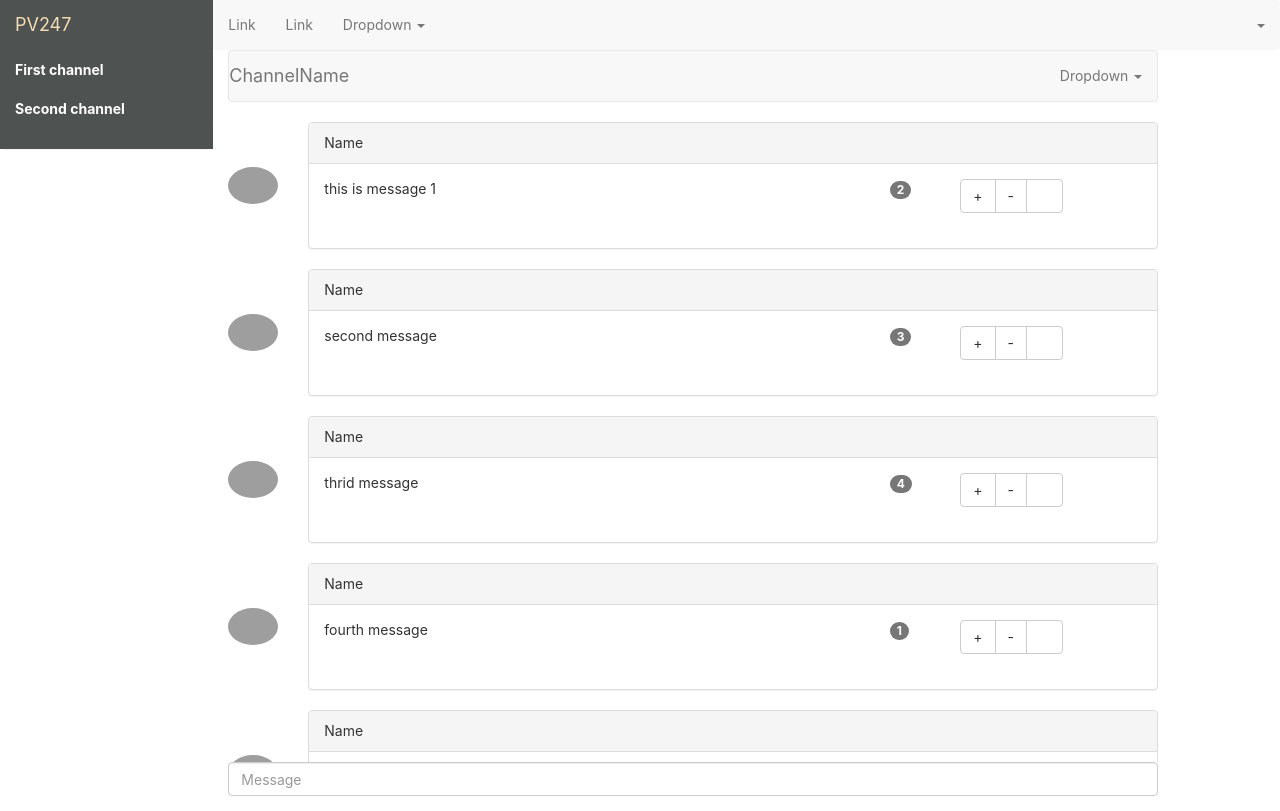
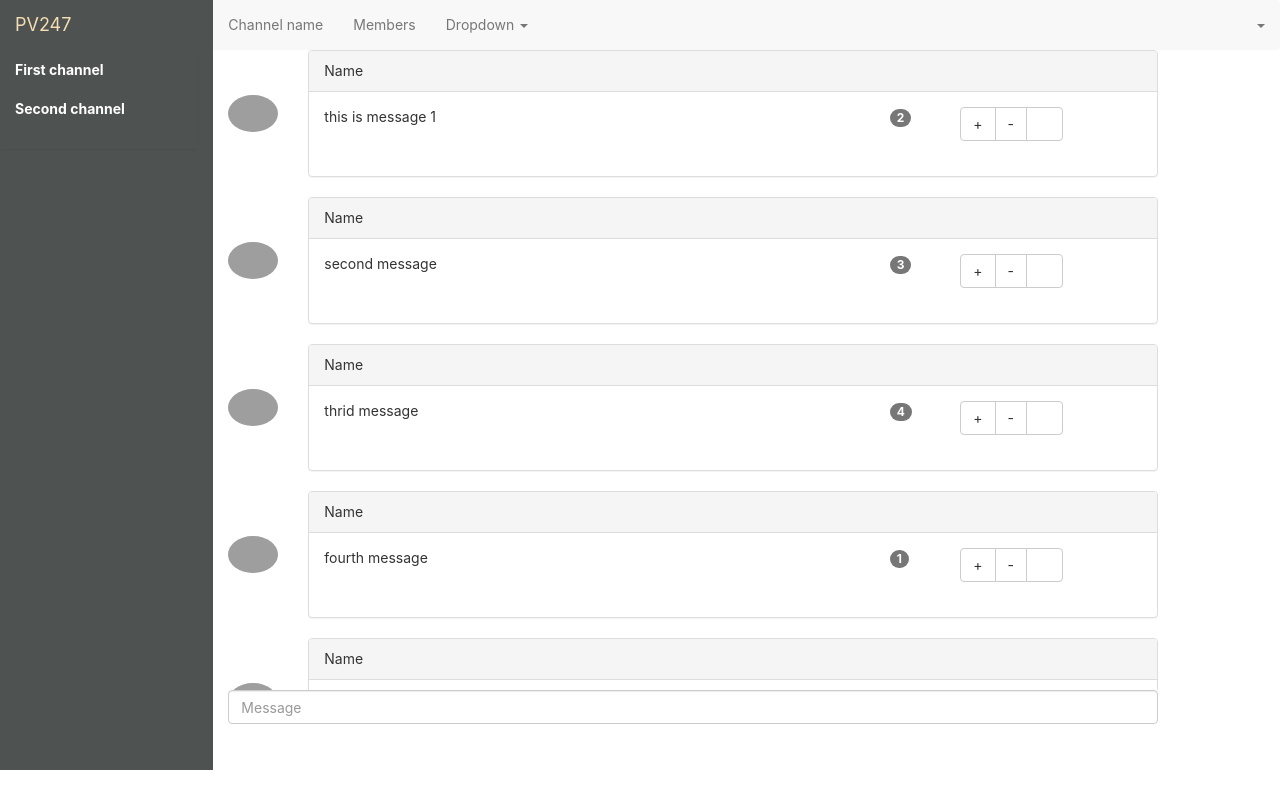
Before and after one commit to adamkral12/PV247, a React (Create React App) app: page / in a window 1280 px wide. Built offline with nearby package versions, Linux system fonts and the light colour scheme; grey boxes are pictures that could not be loaded; the HTML template or start-up script is replaced by a standard one; a web font is replaced by a local one.

Commit message:
remove channel navbar

```diff
--- a/src/Channels/ChannelWrapper.css
+++ b/src/Channels/ChannelWrapper.css
@@ -1,7 +1,7 @@
 .channel-wrapper {
     padding-left: 0;
-    padding-right: 3px;
     background-color: #4e5250;
+    height: 90vh;
 }
 
 .dark-back, .panel-default > .dark-back {
--- a/src/Screen/Body/ChannelNavbar.js
+++ /dev/null
@@ -1,27 +0,0 @@
-import React, { Component } from 'react';
-import {MenuItem, Nav, Navbar, NavDropdown} from "react-bootstrap";
-
-export default class ChannelNavbar extends Component {
-    render() {
-        return (
-                <Navbar collapseOnSelect fluid>
-                    <Navbar.Header>
-                        <Navbar.Brand>
-                            <a href="#brand">ChannelName</a>
-                        </Navbar.Brand>
-                        <Navbar.Toggle/>
-                    </Navbar.Header>
-                    <Navbar.Collapse>
-                        <Nav pullRight>
-                            <NavDropdown eventKey={1} title="Dropdown" id="basic-nav-dropdown"
-                            >
-                                <MenuItem eventKey={1.1}>Change name</MenuItem>
-                                <MenuItem eventKey={1.2}>Invite member</MenuItem>
-                                <MenuItem divider/>
-                                <MenuItem eventKey={1.3}>Delete</MenuItem>
-                            </NavDropdown>
-                        </Nav>
-                    </Navbar.Collapse>
-                </Navbar>);
-    }
-}
--- a/src/Screen/Body/MessageBoard.js
+++ b/src/Screen/Body/MessageBoard.js
@@ -1,7 +1,6 @@
 import React, { Component } from 'react';
 import Post from "./Post";
 import MessageForm from "./MessageForm";
-import ChannelNavbar from "./ChannelNavbar";
 import PropTypes from 'prop-types';
 import './MessageBoard.css';
 
@@ -9,7 +8,6 @@ export default class MessageBoard extends Component {
     render() {
         return (
             <div>
-                <ChannelNavbar/>
                 <div className="postWrapper">
                     {this.props.messages.map((message) => {
                         return <Post
--- a/src/Screen/Header/HeaderWrapper.js
+++ b/src/Screen/Header/HeaderWrapper.js
@@ -17,10 +17,10 @@ export default class HeaderWrapper extends Component {
                 <Navbar.Collapse>
                 <Nav>
                     <NavItem eventKey={1} href="#">
-                        Link
+                        Channel name
                     </NavItem>
                     <NavItem eventKey={2} href="#">
-                        Link
+                        Members
                     </NavItem>
                     <NavDropdown eventKey={3} title="Dropdown" id="basic-nav-dropdown">
                         <MenuItem eventKey={3.1}>Action</MenuItem>
```
